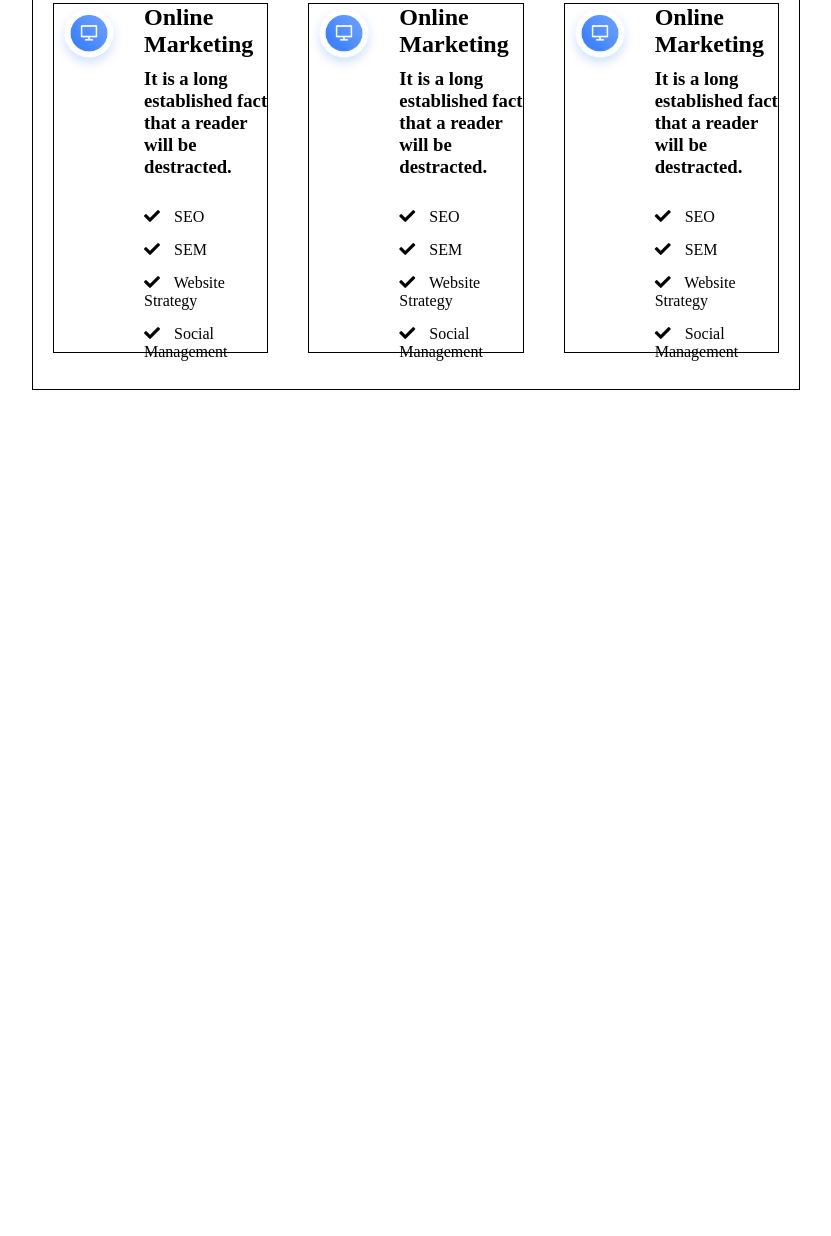
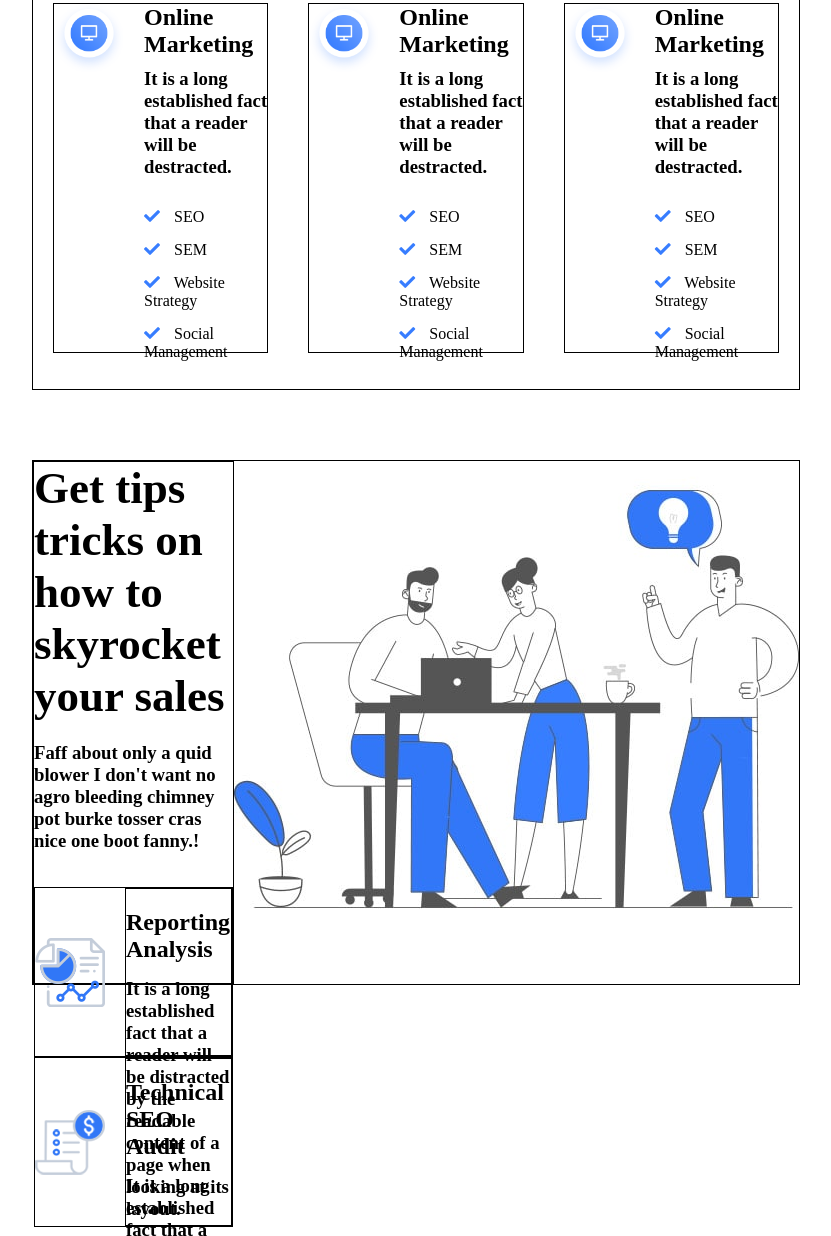
Before and after one commit to diegodev25/proj-html-vuejs, a plain HTML site: page index.html in a window 1280 px wide. Shown: the part 1088-2324 px from the top of the page, without its empty margins (224-1055 px from the left). Before the commit the page ends 1478 px from the top, so only its background shows below. Drawn offline with nearby package versions, Linux system fonts and the light colour scheme.

Commit message:
Struttura base sezione analytics html css

```diff
--- a/index.html
+++ b/index.html
@@ -128,9 +128,34 @@
       </div>
     </section>
     <!-- SECTION ANALITYCS -->
-    <section class="section-analitycs">
-
+    <section class="section-analytics">
+      <div class="caption-analysis">
+        <h1>Get tips tricks on how to skyrocket your sales</h1>
+        <h3>Faff about only a quid blower I don't want no agro bleeding chimney pot burke tosser cras nice one boot fanny.!</h3>
+        <div class="report-analysis">
+          <div class="img-report">
+            <img src="img/510.png" alt="">
+          </div>
+          <div class="caption-right">
+            <h2>Reporting Analysis</h2>
+            <h3>It is a long established fact that a reader will be distracted<br>by the readable content of a page when looking at its<br>layout.</h3>
+          </div>
+        </div>
+        <div class="report-analysis">
+          <div class="img-report">
+            <img src="img/511.png" alt="">
+          </div>
+          <div class="caption-right">
+            <h2>Technical SEO Audit</h2>
+            <h3>It is a long established fact that a reader will be distracted<br>by the readable content of a page when looking at its<br>layout.</h3>
+          </div>
+        </div>
+      </div>
+      <div class="image-analytics">
+        <img src="img/509.jpeg" alt="">
+      </div>
     </section>
+    <!-- SECTION POPULAR -->
     <script src="js/script.js"></script>
   </body>
 </html>
--- a/style.css
+++ b/style.css
@@ -21,7 +21,7 @@ a {
   display: flex;
   justify-content: space-between;
   align-items: center;
-  width: 65%;
+  width: 60%;
   margin: 0px auto;
   padding: 10px;
   height: 100px;
@@ -36,7 +36,7 @@ a {
 .list-item {
   display: flex;
   align-items: center;
-  width: 48%;
+  width: 50%;
   height: 100%;
   border: 1px solid lightblue;
 }
@@ -153,6 +153,7 @@ a {
 }
 
 .caption i {
+  color: #377DFF;
   margin-right: 10px;
 }
 
@@ -163,3 +164,54 @@ a {
 
 /* -------- */
 /* SECTION ANALITYCS RULES */
+.section-analytics {
+  display: flex;
+  width: 60%;
+  margin: 70px auto 40px auto;
+  height: 525px;
+  border: 1px solid black;
+}
+
+.caption-analysis {
+  width: 50%;
+  height: 100%;
+  border: 1px solid black;
+}
+
+.caption-analysis h1 {
+  font-size: 45px;
+  margin-bottom: 20px;
+}
+
+.caption-analysis h3 {
+  margin-bottom: 35px;
+}
+
+.report-analysis {
+  display: flex;
+  width: 100%;
+  height: 170px;
+  border: 1px solid black;
+}
+
+.img-report {
+  display: flex;
+  align-items: center;
+  margin-right: 20px;
+}
+
+.img-report img {
+  width: 70px;
+}
+
+.caption-right {
+  padding: 20px 0px;
+  border: 1px solid black;
+}
+
+.caption-right h2 {
+  margin-bottom: 15px;
+}
+
+/* -------- */
+/* SECTION POPULAR RULES */
```
